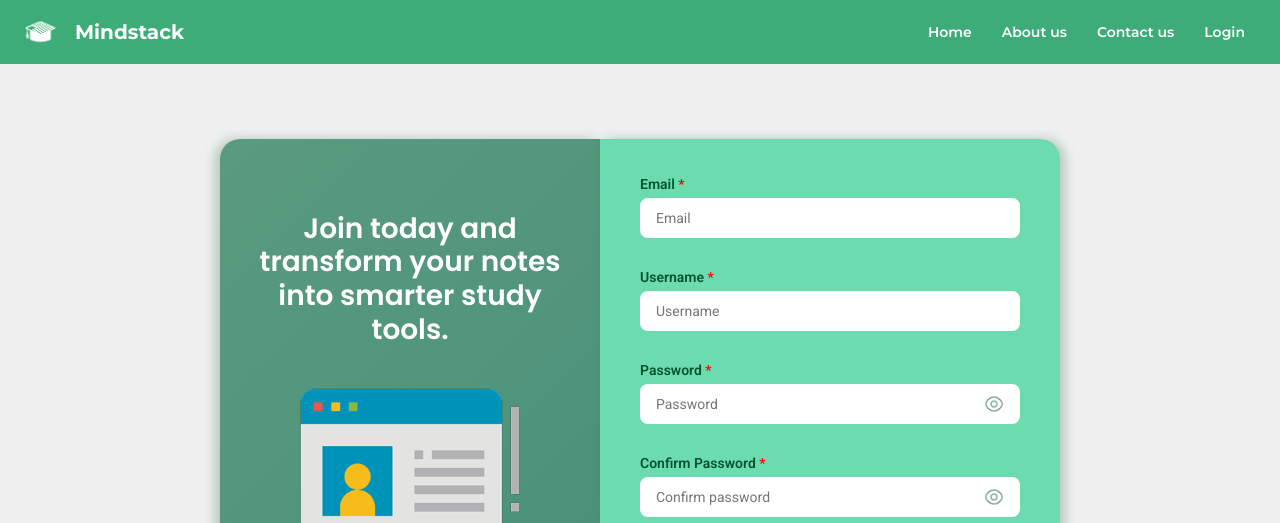
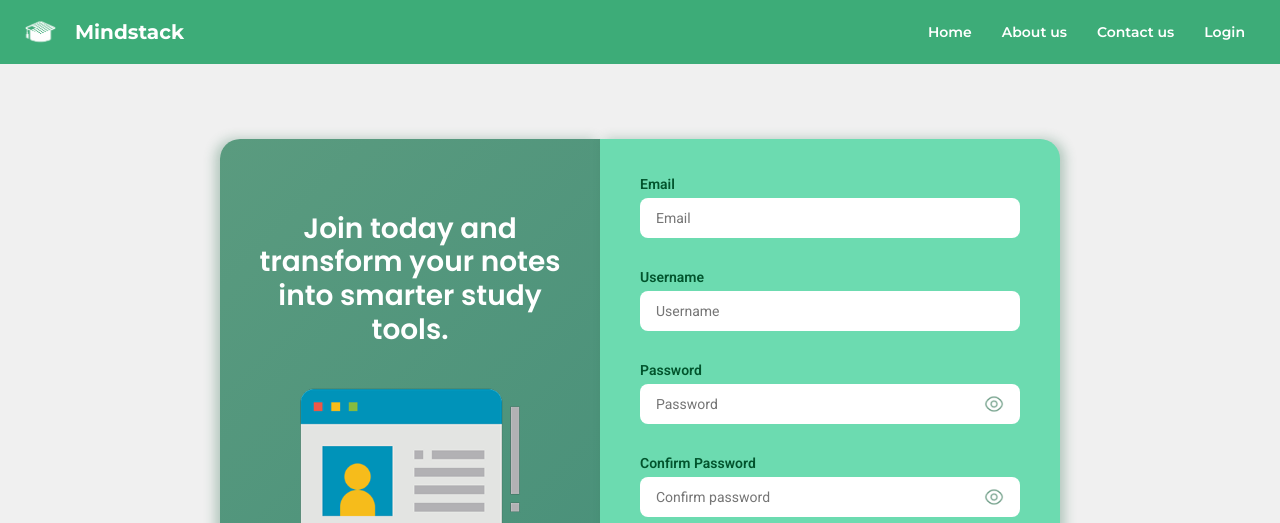
Before and after one commit to PUP-BSIT/project-techy-blinders-v2, an Angular app in the folder front-end/mind_stack/: page /register in a window 1280 px wide. Shown: the top 523 px of the page. Built offline with nearby package versions, Linux system fonts and the light colour scheme.

Commit message:
style: remove red (*) in all form labels

```diff
--- a/front-end/mind_stack/src/app/pages/registration-page/registration-page.scss
+++ b/front-end/mind_stack/src/app/pages/registration-page/registration-page.scss
@@ -94,10 +94,6 @@
     color: #02542d;
     margin: 0 0 4px 0;
 
-    &::after {
-        content: " *";
-        color: #ff0000;
-    }
 }
 
 .registration-form input {
```
